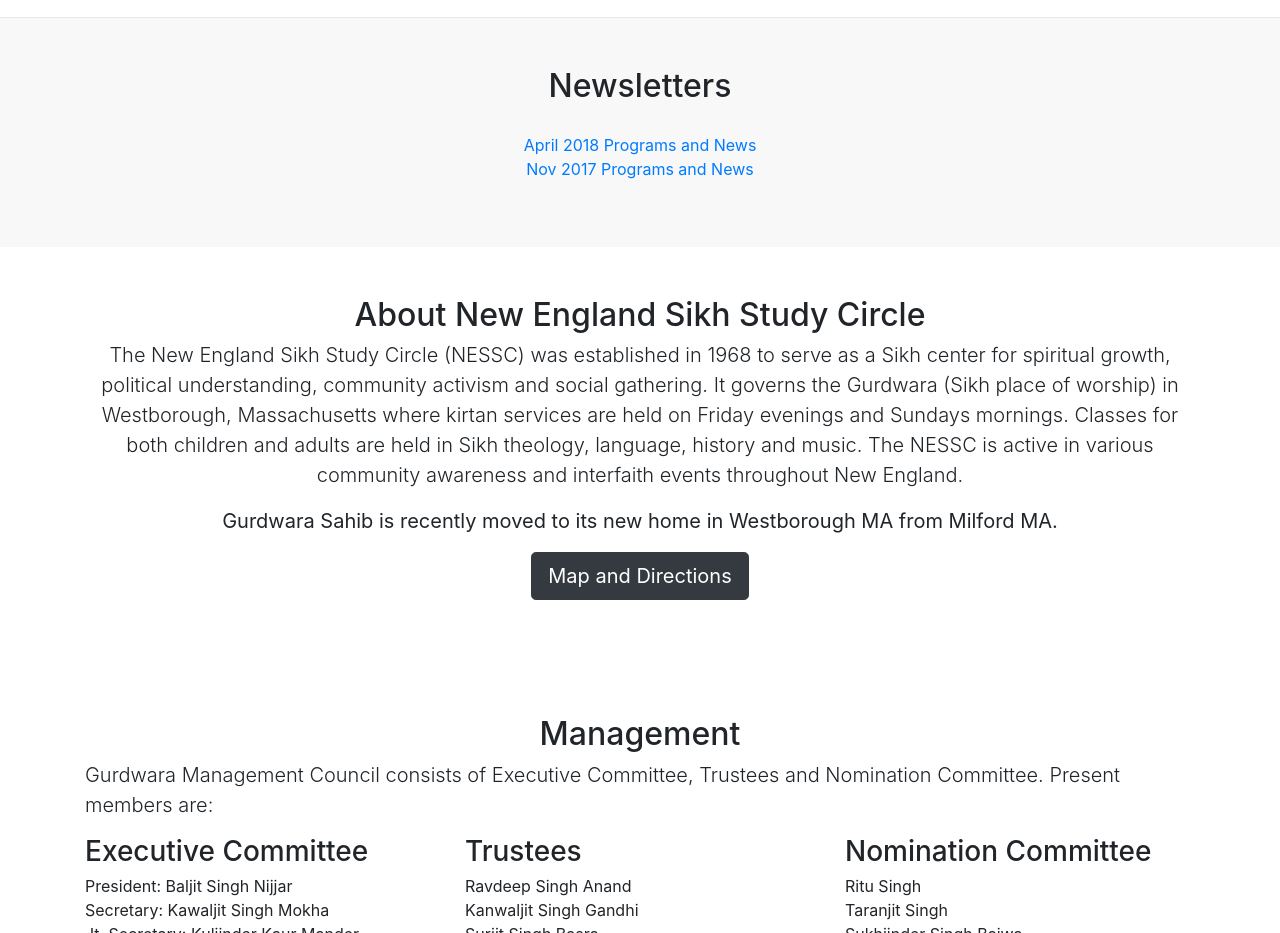
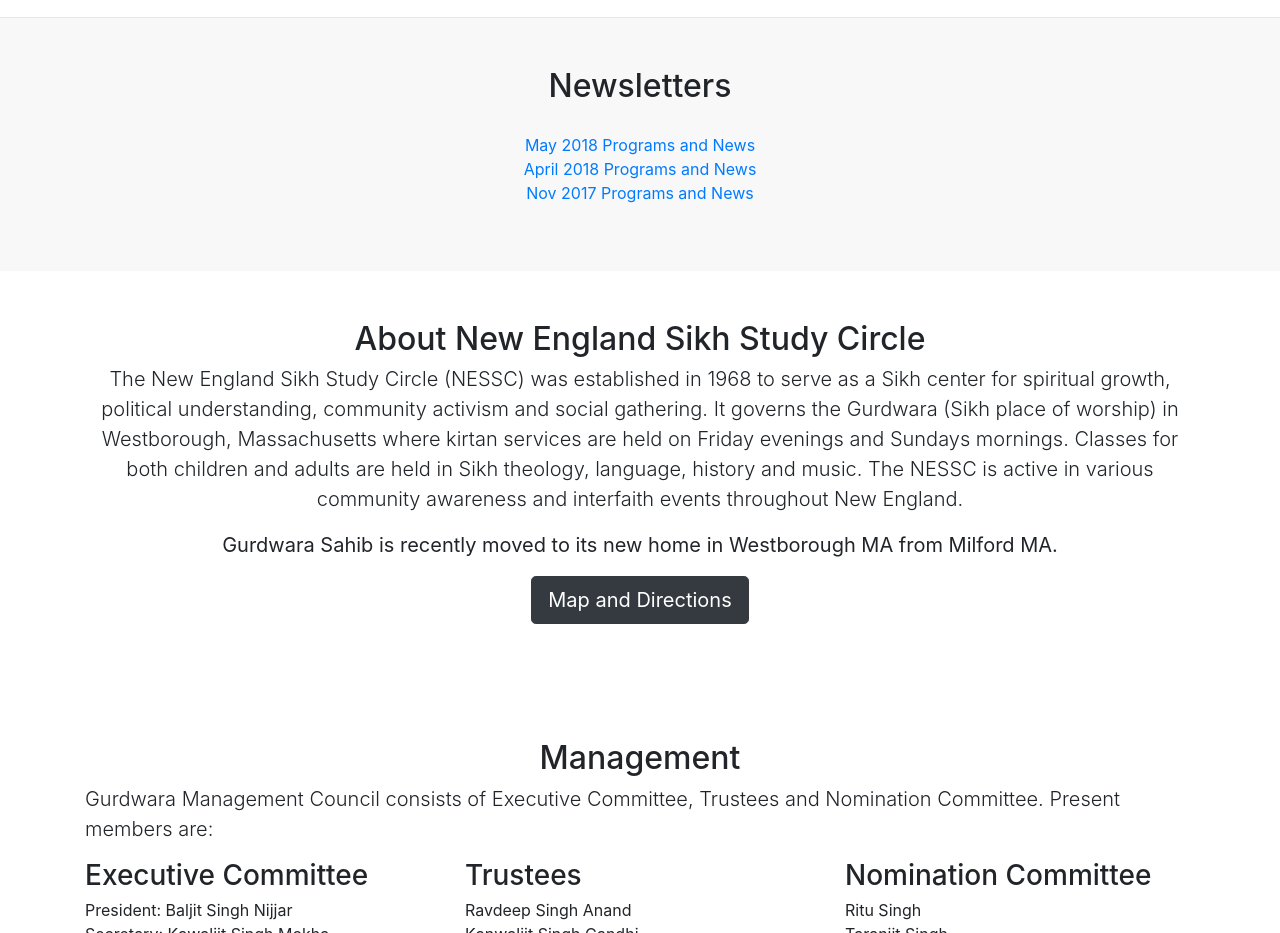
Before and after one commit to aman615/nessc, a website with bundled scripts: page index.html in a window 1280 px wide. Shown: the part 4880-5813 px from the top of the page. Built offline with nearby package versions, Linux system fonts and the light colour scheme; files whose address does not match are found by name.

Commit message:
dd May Newsletter

```diff
--- a/index.html
+++ b/index.html
@@ -340,8 +340,9 @@
                 <h2 class="section-heading">Newsletters<br></h2>
             <p class="lead">
               <ul class="list-unstyled">
+              <li><a href="https://mailchi.mp/cbe62f361102/gurdwara-sahib-may-programs">May 2018 Programs and News</a></li>
               <li><a href="https://mailchi.mp/75a996d2b4dd/gurdwara-sahib-april-programs?e=4f093541c4">April 2018 Programs and News</a></li>
-              <li><a href="nov2017.html">Nov   2017 Programs and News</a></li>
+              <li><a href="nov2017.html">Nov 2017 Programs and News</a></li>
               </ul>
               </p>
     </div>
```
